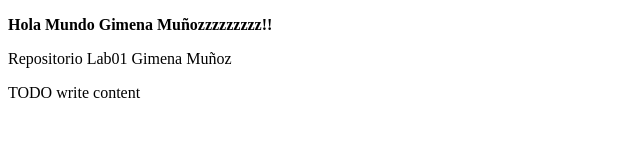
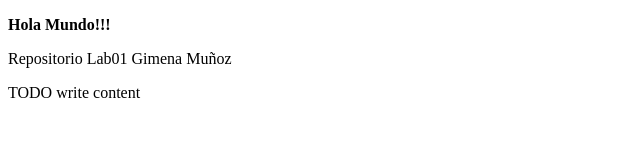
Before and after one commit to gimenamunozf0309/Gimena_Lab01, a website: page public_html/index.html in a window 1280 px wide. Shown: the whole page, without its empty margins (0-640 px from the left). Drawn offline with Linux system fonts and the light colour scheme.

Commit message:
modifique el hola mundo

```diff
--- a/public_html/index.html
+++ b/public_html/index.html
@@ -12,7 +12,7 @@ and open the template in the editor.
     </head>
     <body>
         <!--Aca comienza-->
-        <p><b> Hola Mundo Gimena Muñozzzzzzzzz!! </b></p>
+        <p><b> Hola Mundo!!! </b></p>
         <p>Repositorio Lab01 Gimena Muñoz</p>
 
         <div>TODO write content</div>
```
